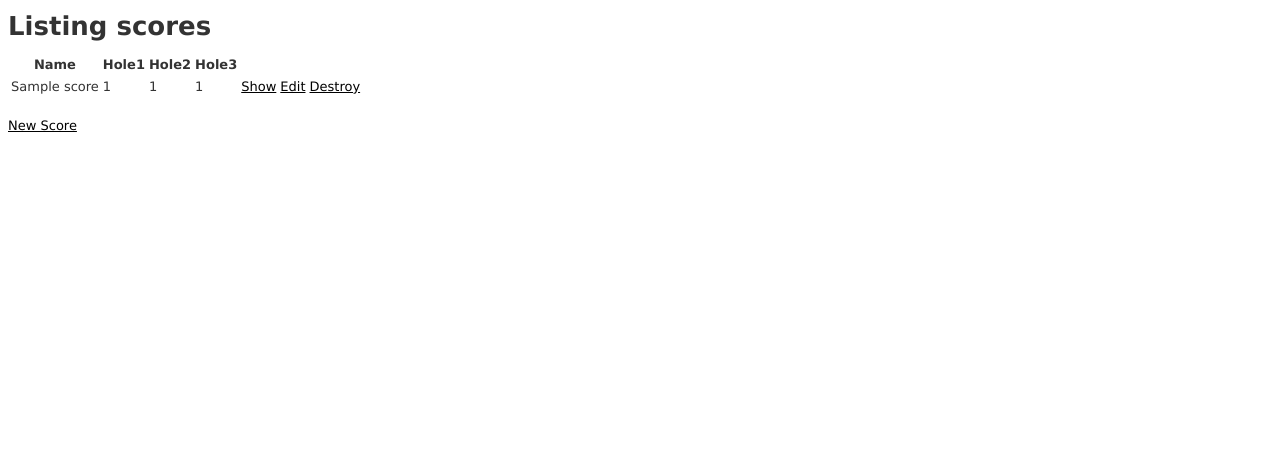
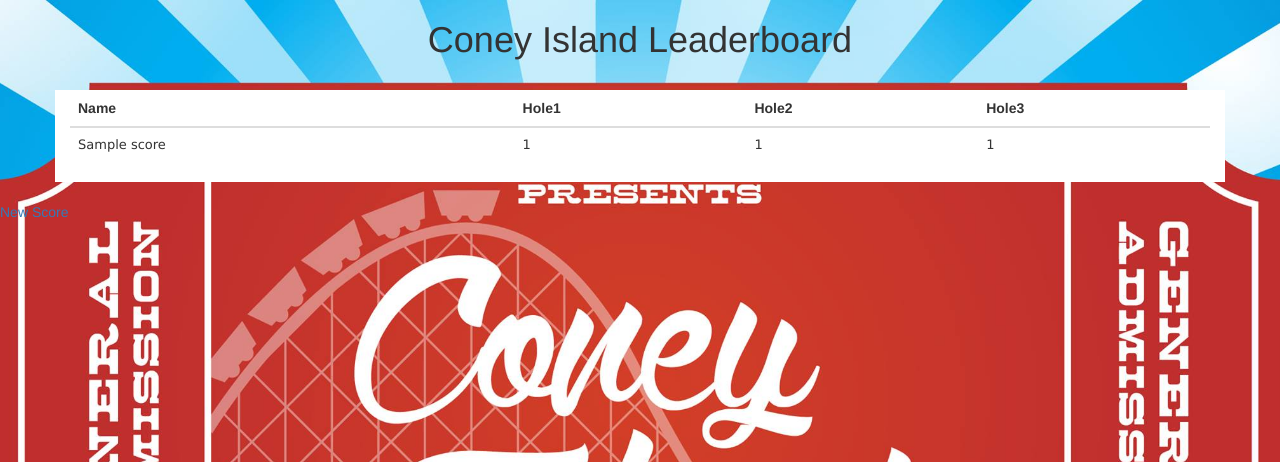
Before and after one commit to kevin521/coney-island-scoreboard-booth2014, a Rails app: page /scores in a window 1280 px wide. Shown: the top 462 px of the page. Run offline with Rails 7, Linux system fonts and the light colour scheme; tables that the repository leaves empty hold one stand-in row (values such as "Sample post"); style sheets or scripts are compiled from the project's sources; some libraries are stand-ins or nearby versions.

Commit message:
Added some basic css stylings/bootstrap

```diff
--- a/app/assets/stylesheets/scaffolds.css.scss
+++ b/app/assets/stylesheets/scaffolds.css.scss
@@ -1,9 +1,25 @@
+
 body {
-  background-color: #fff;
+  background-image: image-url("background.jpg") ;
+  background-size:cover;
+  background-repeat:no-repeat;
+  background-position: center center;
+  background-attachment: fixed;
+
+
+  -webkit-background-size: cover;
+  -moz-background-size: cover;
+  -o-background-size: cover;
+  background-size: cover;
+
   color: #333;
   font-family: verdana, arial, helvetica, sans-serif;
   font-size: 13px;
   line-height: 18px;
+}
+
+.container{
+  background-color: #fff;
 }
 
 p, ol, ul, td {
--- a/app/assets/stylesheets/scores.css.scss
+++ b/app/assets/stylesheets/scores.css.scss
@@ -1,3 +1,10 @@
 // Place all the styles related to the Scores controller here.
 // They will automatically be included in application.css.
 // You can use Sass (SCSS) here: http://sass-lang.com/
+
+
+@import "bootstrap";
+
+container{
+  background-color: #eee;
+}
--- a/app/views/layouts/application.html.erb
+++ b/app/views/layouts/application.html.erb
@@ -8,7 +8,7 @@
 </head>
 <body>
 
-<%= yield %>
+		<%= yield %>
 
 </body>
 </html>
--- a/app/views/scores/index.html.erb
+++ b/app/views/scores/index.html.erb
@@ -1,15 +1,14 @@
-<h1>Listing scores</h1>
-
-<table>
+<h1><center>Coney Island Leaderboard</center></h1>
+</br>
+<div class = "container">
+  <div class="table-responsive">
+    <table class="table">
       <thead>
         <tr>
           <th>Name</th>
           <th>Hole1</th>
           <th>Hole2</th>
           <th>Hole3</th>
-      <th></th>
-      <th></th>
-      <th></th>
         </tr>
       </thead>
 
@@ -20,13 +19,15 @@
             <td><%= score.hole1 %></td>
             <td><%= score.hole2 %></td>
             <td><%= score.hole3 %></td>
-        <td><%= link_to 'Show', score %></td>
+  <!--           <td><%= link_to 'Show', score %></td>
             <td><%= link_to 'Edit', edit_score_path(score) %></td>
-        <td><%= link_to 'Destroy', score, method: :delete, data: { confirm: 'Are you sure?' } %></td>
+            <td><%= link_to 'Destroy', score, method: :delete, data: { confirm: 'Are you sure?' } %></td> -->
           </tr>
         <% end %>
       </tbody>
     </table>
+  </div>
+</div>
 
 <br>
 
--- a/config/routes.rb
+++ b/config/routes.rb
@@ -1,5 +1,8 @@
 ConeyIslandScoreboard::Application.routes.draw do
   resources :scores
+
+    root to: 'scores#index'
+
 
   # The priority is based upon order of creation: first created -> highest priority.
   # See how all your routes lay out with "rake routes".
```
Also changed, not shown: Gemfile, Gemfile.lock, app/assets/images/background.jpg (added), db/schema.rb (added), 1 other file. Lines whose indentation alone changed are shown as unchanged.
